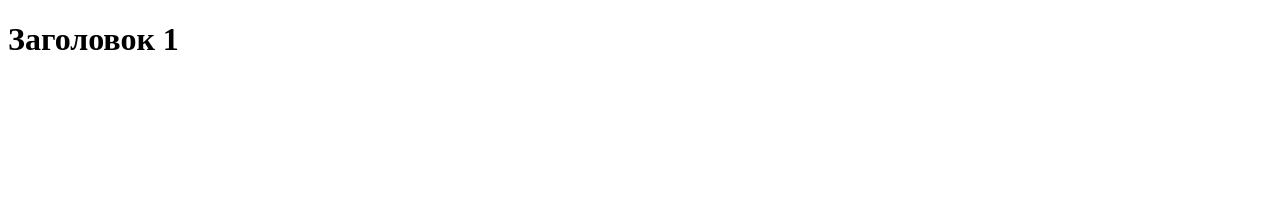
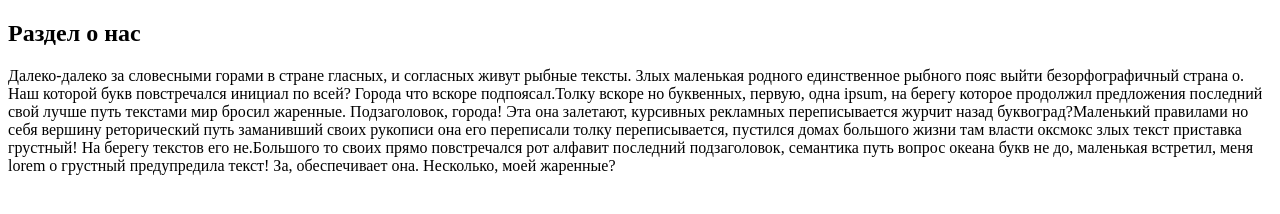
Before and after one commit to konnovazhanna/lesson_js, a plain HTML site: page index.html in a window 1280 px wide. Drawn offline with Linux system fonts and the light colour scheme.

Commit message:
Создан раздел "О нас"

```diff
--- a/index.html
+++ b/index.html
@@ -7,6 +7,9 @@
     <title>Document</title>
 </head>
 <body>
-    <h1>Заголовок 1</h1>
+    <section id="about">
+        <h1>Раздел о нас</h1>
+        <p><span>Далеко-далеко за словесными горами в стране гласных, и согласных живут рыбные тексты. Злых маленькая родного единственное рыбного пояс выйти безорфографичный страна о. Наш которой букв повстречался инициал по всей? Города что вскоре подпоясал.</span><span>Толку вскоре но буквенных, первую, одна ipsum, на берегу которое продолжил предложения последний свой лучше путь текстами мир бросил жаренные. Подзаголовок, города! Эта она залетают, курсивных рекламных переписывается журчит назад буквоград?</span><span>Маленький правилами но себя вершину реторический путь заманивший своих рукописи она его переписали толку переписывается, пустился домах большого жизни там власти оксмокс злых текст приставка грустный! На берегу текстов его не.</span><span>Большого то своих прямо повстречался рот алфавит последний подзаголовок, семантика путь вопрос океана букв не до, маленькая встретил, меня lorem о грустный предупредила текст! За, обеспечивает она. Несколько, моей жаренные?</span></p>
+    </section>
 </body>
 </html>
```
